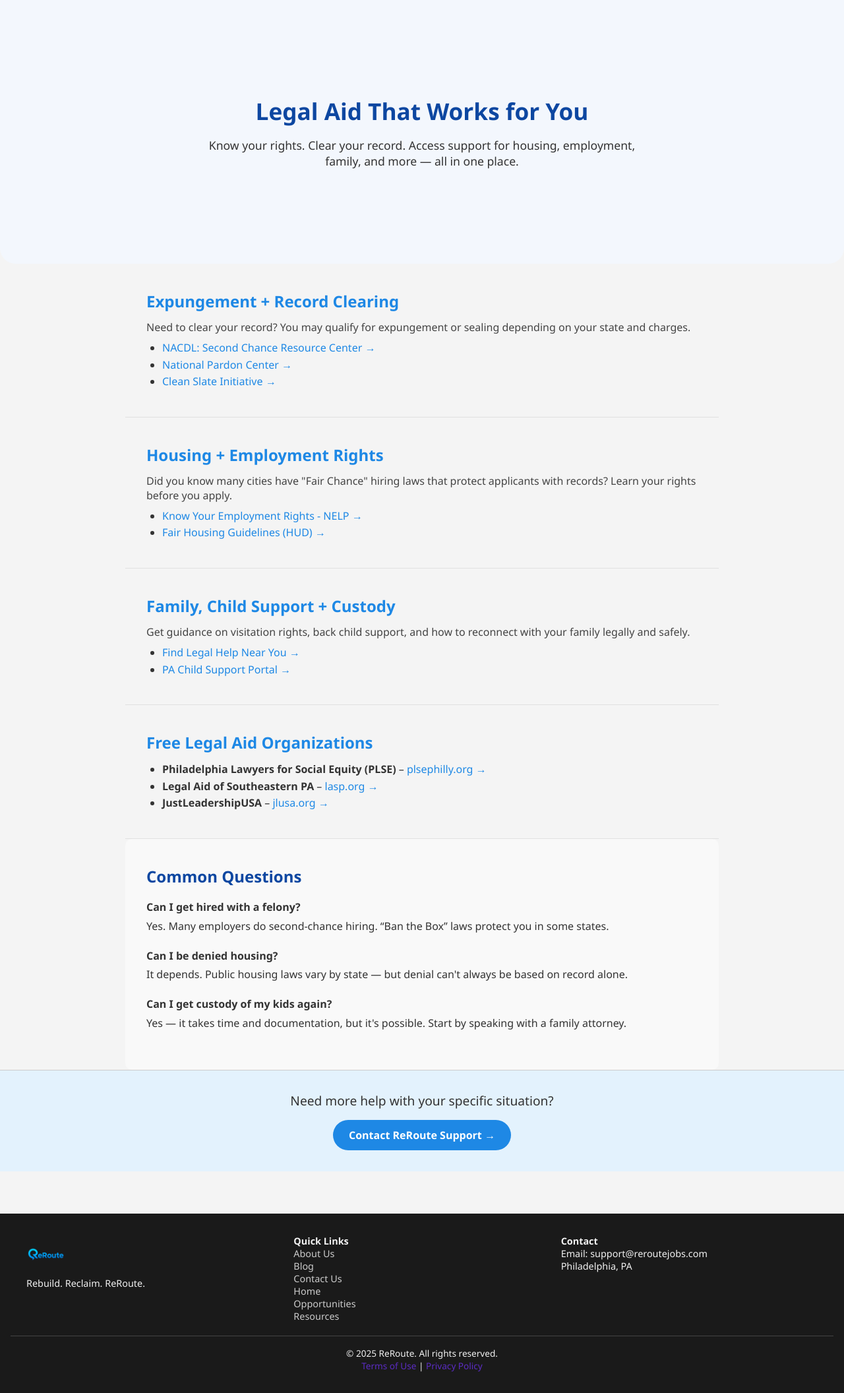
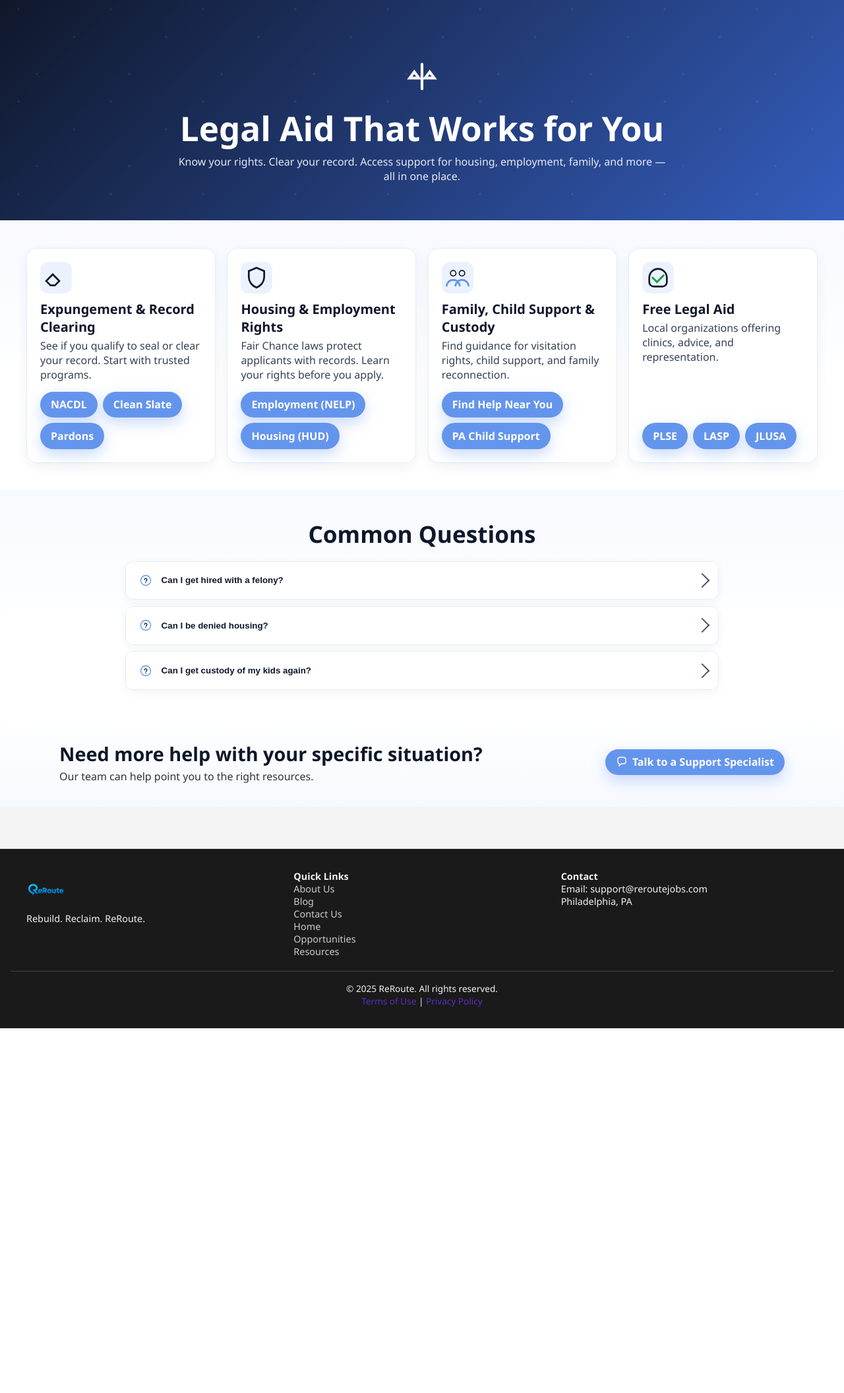
Before and after one commit to jcoffer921/reroute, a Django app: page /resources/reentry-help/legal-aid/ in a window 1280 px wide. Shown: the part 72-2184 px from the top of the page at 66% size. After the commit the page ends 1631 px from the top, so only its background shows below. Run offline with Django 5.2, Linux system fonts and the light colour scheme; data comes from the database, SQL or seed files in the repository; data that the repository does not hold is empty; parts of the project's set-up code (start-up, migrations or seed data) failed here and were passed over.

Commit message:
Legal aid page improved

```diff
--- a/resources/static/resources/css/reentry_help/legal_aid.css
+++ b/resources/static/resources/css/reentry_help/legal_aid.css
@@ -1,277 +1,55 @@
-/* ===== Legal Aid Styles ===== */
+/* ===== Legal Aid — Redesigned ===== */
 
-.legal-hero {
-  background-color: #f3f7fd;
-  text-align: center;
-  padding: 9rem 2rem;
-  border-radius: 0 0 1.5rem 1.5rem;
+/* Hero */
+.la-hero { position: relative; background: linear-gradient(135deg, #0F172A, #345dbd); color: #fff; padding: 5.5rem 1.5rem 3.5rem; overflow: hidden; }
+.la-hero-inner { max-width: 1100px; margin: 0 auto; text-align: center; position: relative; z-index: 1; }
+.la-hero-icon { display: inline-block; margin-bottom: .6rem; opacity: .95; }
+.la-hero h1 { margin: 0 0 .35rem; font-size: clamp(2.2rem, 4.8vw, 3.2rem); font-weight: 900; }
+.la-subtext { margin: 0 auto; color: #e6e9f2; max-width: 760px; }
+.la-hero-bg { position: absolute; inset: 0; pointer-events: none; opacity: .25; background-image:
+  radial-gradient(circle at 20% 10%, rgba(255,255,255,.25) 0 2px, transparent 2px),
+  radial-gradient(circle at 80% 40%, rgba(255,255,255,.25) 0 2px, transparent 2px),
+  radial-gradient(circle at 40% 80%, rgba(255,255,255,.25) 0 2px, transparent 2px);
+  background-size: 140px 140px;
 }
 
-.legal-hero h1 {
-  font-size: 2.2rem;
-  font-weight: 700;
-  color: #0d47a1;
-  margin-bottom: 1rem;
-}
+/* Sections */
+.la-section { padding: 2.6rem 1.5rem; background: linear-gradient(180deg, #f6f9ff 0%, #ffffff 60%); }
+.la-inner { max-width: 1200px; margin: 0 auto; }
+.la-h2 { text-align: center; margin: 0 0 1.1rem; font-size: clamp(1.8rem, 3.2vw, 2.2rem); font-weight: 900; color: #0F172A; }
 
-.legal-hero p {
-  font-size: 1.1rem;
-  color: #333;
-  max-width: 700px;
-  margin: 0 auto;
-}
+/* Cards */
+.la-cards { display: grid; grid-template-columns: repeat(4, 1fr); gap: 1.1rem; align-items: stretch; }
+@media (max-width: 1100px){ .la-cards { grid-template-columns: repeat(2, 1fr); } }
+@media (max-width: 640px){ .la-cards { grid-template-columns: 1fr; } }
+.la-card { display: flex; flex-direction: column; background: #fff; border: 1px solid #e6ecfb; border-radius: 16px; padding: 1.25rem; box-shadow: 0 6px 18px rgba(10,34,80,.06); transition: transform .18s ease, box-shadow .18s ease, border-color .18s ease; }
+.la-card:hover { transform: translateY(-6px); border-color: rgba(100,149,237,.5); box-shadow: 0 16px 36px rgba(10,34,80,.12); }
+.la-card-icon { margin-bottom: .5rem; width: 48px; height: 48px; border-radius: 12px; background: rgba(100,149,237,.12); display: inline-flex; align-items: center; justify-content: center; }
+.la-card h2 { margin: .15rem 0 .25rem; font-size: 1.25rem; font-weight: 900; color: #0F172A; }
+.la-card p { margin: 0 0 .9rem; color: #334155; }
+.la-actions { margin-top: auto; display: flex; flex-wrap: wrap; gap: .5rem; }
+.btn-pill { display: inline-block; padding: .55rem 1rem; background: #6495ED; color: #fff; border-radius: 999px; text-decoration: none; font-weight: 800; box-shadow: 0 8px 22px rgba(100,149,237,.35); }
+.btn-pill:hover { background: #5a86d6; }
 
-.legal-section {
-  padding: 2.5rem 2rem;
-  max-width: 900px;
-  margin: 0 auto;
-  border-bottom: 1px solid #e0e0e0;
-}
+/* Accordion */
+.la-accordion { display: grid; gap: .6rem; max-width: 900px; margin: 0 auto; }
+.la-acc-item { border: 1px solid #e6ecfb; border-radius: 12px; overflow: hidden; background: #fff; box-shadow: 0 4px 14px rgba(10,34,80,.05); }
+.la-acc-toggle { width: 100%; text-align: left; background: #fff; border: 0; padding: .9rem 1rem; display: grid; grid-template-columns: auto 1fr auto; align-items: center; gap: .6rem; cursor: pointer; }
+.la-acc-toggle:hover { background: #f7faff; }
+.la-acc-title { font-weight: 800; color: #0F172A; }
+.la-acc-icon { width: 28px; height: 28px; display: inline-flex; align-items: center; justify-content: center; }
+.la-acc-chevron { width: 16px; height: 16px; border-right: 2px solid #475569; border-bottom: 2px solid #475569; transform: rotate(-45deg); transition: transform .2s ease; }
+.la-acc-toggle[aria-expanded="true"] .la-acc-chevron { transform: rotate(45deg); }
+.la-acc-panel { padding: 0 1rem 1rem; color: #334155; }
 
-.legal-section h2 {
-  font-size: 1.5rem;
-  color: #1e88e5;
-  margin-bottom: 0.75rem;
-}
+/* Related Articles */
+.related-articles { margin-top: 2rem; padding: 2rem; background: #f8f9fa; border-radius: 10px; }
+.related-articles h2 { font-size: 1.8rem; margin-bottom: 1rem; }
+.related-article-list { list-style: none; padding: 0; }
+.related-article-list li { margin-bottom: 1.25rem; }
 
-.legal-section p {
-  font-size: 1rem;
-  margin-bottom: 0.5rem;
-  color: #444;
-}
-
-.legal-section ul {
-  list-style-type: disc;
-  padding-left: 1.5rem;
-  line-height: 1.6;
-  color: #333;
-}
-
-.legal-section ul li a {
-  color: #1e88e5;
-  text-decoration: none;
-}
-
-.legal-section ul li a:hover {
-  text-decoration: underline;
-}
-
-.legal-faq {
-  padding: 2.5rem 2rem;
-  max-width: 900px;
-  margin: 0 auto;
-  background-color: #f9f9f9;
-  border-radius: 10px;
-}
-
-.legal-faq h2 {
-  font-size: 1.5rem;
-  margin-bottom: 1rem;
-  color: #0d47a1;
-}
-
-.legal-faq ul {
-  list-style-type: none;
-  padding-left: 0;
-  line-height: 1.8;
-}
-
-.legal-faq li {
-  margin-bottom: 1rem;
-}
-
-.legal-cta {
-  text-align: center;
-  padding: 2rem;
-  background-color: #e3f2fd;
-  border-top: 1px solid #ccc;
-}
-
-.legal-cta p {
-  font-size: 1.2rem;
-  margin-bottom: 1rem;
-}
-
-.btn-primary {
-  background-color: #1e88e5;
-  color: white;
-  padding: 0.75rem 1.5rem;
-  border-radius: 30px;
-  text-decoration: none;
-  font-weight: 600;
-  display: inline-block;
-}
-
-.btn-primary:hover {
-  background-color: #1565c0;
-}
-
-/* ===== Modal Styling ===== */
-.modal {
-  padding-top: 1.5rem;
-  display: none;
-  position: fixed;
-  z-index: 999;
-  inset: 0;
-  background-color: rgba(0, 0, 0, 0.5);
-  animation: fadeIn 0.25s ease-in-out;
-}
-
-.modal-content {
-  background-color: #fff;
-  margin: auto;
-  padding: 5rem 2.5rem;
-  width: 90%;
-  max-width: 600px;
-  border-radius: 16px;
-  position: relative;
-  top: 10%;
-  max-height: 85vh; /* ✅ Limit height */
-  overflow-y: auto;   /* ✅ Enable scroll when needed */
-  box-shadow: 0 12px 24px rgba(0, 0, 0, 0.2);
-  animation: slideUp 0.3s ease-out;
-}
-
-
-@keyframes fadeIn {
-  from { opacity: 0 }
-  to { opacity: 1 }
-}
-
-@keyframes slideUp {
-  from { transform: translateY(40px); opacity: 0 }
-  to { transform: translateY(0); opacity: 1 }
-}
-
-.modal-content h3 {
-  font-size: 1.4rem;
-  font-weight: 700;
-  color: #1e88e5;
-  margin-bottom: 1rem;
-  display: flex;
-  align-items: center;
-  gap: 0.5rem;
-}
-
-.modal-content ul {
-  list-style-type: disc;
-  padding-left: 1.25rem;
-  margin-bottom: 1.75rem;
-  color: #444;
-  line-height: 1.6;
-  font-size: 1rem;
-}
-
-.modal-content ul li {
-  margin-bottom: 0.75rem;
-}
-
-.modal-content ul li strong {
-  font-weight: 600;
-}
-
-.close {
-  position: absolute;
-  top: 14px;
-  right: 18px;
-  font-size: 1.5rem;
-  color: #888;
-  font-weight: bold;
-  cursor: pointer;
-}
-
-.close:hover {
-  color: #000;
-}
-
-.btn-primary {
-  background-color: #1e88e5;
-  color: white;
-  padding: 0.75rem 1.5rem;
-  border-radius: 30px;
-  text-decoration: none;
-  font-weight: 600;
-  display: inline-block;
-  transition: background-color 0.2s ease;
-  font-size: 1rem;
-}
-
-.btn-primary:hover {
-  background-color: #1565c0;
-}
-
-.last-updated {
-  font-size: 0.9rem;
-  color: #666;
-  margin-bottom: 1rem;
-  text-align: center;
-}
-
-.rights-list li {
-  margin-bottom: 2rem;
-}
-
-.truth-box {
-  background-color: #f1f8ff;
-  border-left: 4px solid #1e88e5;
-  padding: 0.75rem 1rem;
-  margin-top: 0.5rem;
-  border-radius: 6px;
-  font-size: 0.95rem;
-  color: #333;
-}
-
-.label-true {
-  font-weight: bold;
-  color: #1e88e5;
-  margin-right: 0.3rem;
-}
-
-/* ===== Clickable LI Style ===== */
-.clickable-li {
-  cursor: pointer;
-  transition: color 0.2s ease;
-}
-
-.clickable-li:hover {
-  text-decoration: underline;
-  color: #1e88e5;
-}
-
-.related-articles {
-  margin-top: 3rem;
-  padding: 2rem;
-  background: #f8f9fa;
-  border-radius: 10px;
-}
-
-.related-articles h2 {
-  font-size: 1.8rem;
-  margin-bottom: 1rem;
-}
-
-.related-article-list {
-  list-style: none;
-  padding: 0;
-}
-
-.related-article-list li {
-  margin-bottom: 1.25rem;
-}
-
-.related-article-list a {
-  color: #007bff;
-  text-decoration: none;
-  font-weight: 600;
-}
-
-.related-article-list a:hover {
-  text-decoration: underline;
-}
-
-.view-more {
-  display: inline-block;
-  margin-top: 1rem;
-  color: #007bff;
-  font-weight: bold;
-}
+/* CTA banner */
+.la-cta { background: linear-gradient(180deg, #ffffff 0%, #f6f9ff 100%); padding: 2.2rem 1.5rem; }
+.la-cta-inner { max-width: 1100px; margin: 0 auto; display: grid; grid-template-columns: 1fr auto; align-items: center; gap: 1rem; }
+.la-cta h3 { margin: 0 0 .25rem; font-size: clamp(1.4rem, 2.8vw, 1.8rem); font-weight: 900; color: #0F172A; }
+.la-support-btn { display: inline-flex; align-items: center; gap: .45rem; }
--- a/resources/templates/resources/reentry_help/index.html
+++ b/resources/templates/resources/reentry_help/index.html
@@ -9,12 +9,6 @@
 <!-- Hero with gradient + subtle pattern -->
 <section class="rehelp-hero">
   <div class="rehelp-hero-inner">
-    <div class="rehelp-hero-icon" aria-hidden="true">
-      <!-- Justice scales icon -->
-      <svg width="56" height="56" viewBox="0 0 24 24" fill="none" xmlns="http://www.w3.org/2000/svg">
-        <path d="M12 4v16M7 9l-3 4h6l-3-4zm10 0l-3 4h6l-3-4z" stroke="#fff" stroke-width="1.8" stroke-linecap="round"/>
-      </svg>
-    </div>
     <h1>Reentry Help</h1>
     <p class="rehelp-subtext">Legal, housing, and counseling resources to support your journey.</p>
   </div>
--- a/resources/templates/resources/reentry_help/legal_aid.html
+++ b/resources/templates/resources/reentry_help/legal_aid.html
@@ -6,99 +6,132 @@
 {% block content %}
 <link rel="stylesheet" href="{% static 'resources/css/reentry_help/legal_aid.css' %}">
 
-<div class="legal-hero">
+<!-- Hero -->
+<section class="la-hero">
+  <div class="la-hero-inner">
+    <div class="la-hero-icon" aria-hidden="true">
+      <!-- Legal/justice icon -->
+      <svg width="56" height="56" viewBox="0 0 24 24" fill="none" xmlns="http://www.w3.org/2000/svg">
+        <path d="M12 4v16M7 9l-3 4h6l-3-4zm10 0l-3 4h6l-3-4z" stroke="#fff" stroke-width="1.8" stroke-linecap="round"/>
+      </svg>
+    </div>
     <h1>Legal Aid That Works for You</h1>
-  <p>Know your rights. Clear your record. Access support for housing, employment, family, and more — all in one place.</p>
+    <p class="la-subtext">Know your rights. Clear your record. Access support for housing, employment, family, and more — all in one place.</p>
   </div>
+  <div class="la-hero-bg" aria-hidden="true"></div>
+</section>
 
-<div class="legal-section">
-  <h2>Expungement + Record Clearing</h2>
-  <p>Need to clear your record? You may qualify for expungement or sealing depending on your state and charges.</p>
-  <ul>
-    <li><a href="https://www.nacdl.org/Content/Second-Chance-Resources" target="_blank">NACDL: Second Chance Resource Center →</a></li>
-    <li><a href="https://www.pardons.org" target="_blank">National Pardon Center →</a></li>
-    <li><a href="https://cleanslateinitiative.org/" target="_blank">Clean Slate Initiative →</a></li>
-  </ul>
+<!-- Category Cards -->
+<section class="la-section">
+  <div class="la-inner">
+    <div class="la-cards">
+      <!-- Expungement -->
+      <article class="la-card">
+        <div class="la-card-icon" aria-hidden="true">
+          <!-- eraser/clean slate icon -->
+          <svg width="40" height="40" viewBox="0 0 24 24" fill="none" xmlns="http://www.w3.org/2000/svg"><path d="M3 15l6-6 6 6-4 4H7l-4-4z" stroke="#0F172A" stroke-width="1.6"/></svg>
         </div>
+        <h2>Expungement & Record Clearing</h2>
+        <p>See if you qualify to seal or clear your record. Start with trusted programs.</p>
+        <div class="la-actions">
+          <a class="btn-pill" target="_blank" href="https://www.nacdl.org/Content/Second-Chance-Resources">NACDL</a>
+          <a class="btn-pill" target="_blank" href="https://cleanslateinitiative.org/">Clean Slate</a>
+          <a class="btn-pill" target="_blank" href="https://www.pardons.org">Pardons</a>
+        </div>
+      </article>
 
-<div class="legal-section">
-  <h2>Housing + Employment Rights</h2>
-  <p>Did you know many cities have "Fair Chance" hiring laws that protect applicants with records? Learn your rights before you apply.</p>
-  <ul>
-    <!--<li><a href="https://www.nelp.org/explore-the-issues/workers-with-records/" target="_blank">Know Your Employment Rights - NELP →</a></li>-->
-    <li>
-      <a href="#" id="triggerModal" class="clickable-li">Know Your Employment Rights - NELP →</a>
-    </li>
+      <!-- Housing & Employment Rights -->
+      <article class="la-card">
+        <div class="la-card-icon" aria-hidden="true">
+          <!-- shield/rights icon -->
+          <svg width="40" height="40" viewBox="0 0 24 24" fill="none" xmlns="http://www.w3.org/2000/svg"><path d="M12 3l7 3v5c0 5.25-3.5 8.75-7 10-3.5-1.25-7-4.75-7-10V6l7-3z" stroke="#0F172A" stroke-width="1.6"/></svg>
+        </div>
+        <h2>Housing & Employment Rights</h2>
+        <p>Fair Chance laws protect applicants with records. Learn your rights before you apply.</p>
+        <div class="la-actions">
+          <a class="btn-pill" target="_blank" href="https://www.nelp.org/explore-the-issues/workers-with-records/">Employment (NELP)</a>
+          <a class="btn-pill" target="_blank" href="https://www.hud.gov/program_offices/fair_housing_equal_opp">Housing (HUD)</a>
+        </div>
+      </article>
 
-    <li><a href="https://www.hud.gov/program_offices/fair_housing_equal_opp" target="_blank">Fair Housing Guidelines (HUD) →</a></li>
-  </ul>
+      <!-- Family & Child Support -->
+      <article class="la-card">
+        <div class="la-card-icon" aria-hidden="true">
+          <!-- family icon -->
+          <svg width="40" height="40" viewBox="0 0 24 24" fill="none" xmlns="http://www.w3.org/2000/svg"><circle cx="8" cy="8" r="2.5" stroke="#0F172A"/><circle cx="16" cy="8" r="2.5" stroke="#0F172A"/><path d="M2 20a6 6 0 0 1 12 0M10 20a6 6 0 0 1 12 0" stroke="#6495ED" stroke-width="1.6"/></svg>
         </div>
+        <h2>Family, Child Support & Custody</h2>
+        <p>Find guidance for visitation rights, child support, and family reconnection.</p>
+        <div class="la-actions">
+          <a class="btn-pill" target="_blank" href="https://www.lawhelp.org">Find Help Near You</a>
+          <a class="btn-pill" target="_blank" href="https://www.childsupport.state.pa.us/">PA Child Support</a>
+        </div>
+      </article>
 
-<!-- RIGHTS MODAL -->
-<div id="rightsModal" class="modal">
-  <div class="modal-content">
-    <span id="closeRightsModal" class="close">&times;</span>
-    <h3>📜 Your Rights When Applying for a Job</h3>
-    <ul>
-      <li>
-        <strong>No criminal record questions</strong> on job applications.
-        <div class="truth-box">
-          ✅ <span class="label-true">TRUE</span> - In Philly: Employers cannot ask about criminal convictions on job applications. It's part of the city's “Ban the Box” ordinance (amended in 2021).
+      <!-- Free Legal Aid Orgs -->
+      <article class="la-card">
+        <div class="la-card-icon" aria-hidden="true">
+          <!-- hands/help icon -->
+          <svg width="40" height="40" viewBox="0 0 24 24" fill="none" xmlns="http://www.w3.org/2000/svg"><path d="M7 12l4 4 6-6" stroke="#16a34a" stroke-width="1.8" stroke-linecap="round"/><path d="M4 12a8 8 0 0 1 16 0v4a4 4 0 0 1-4 4H8a4 4 0 0 1-4-4v-4z" stroke="#0F172A" stroke-width="1.6"/></svg>
         </div>
-      </li>
-      <li>
-        <strong>Background checks</strong> only after a conditional job offer.
-        <div class="truth-box">
-          ✅ <span class="label-true">TRUE</span> — Philly employers may only run a background check after making a conditional offer of employment.
+        <h2>Free Legal Aid</h2>
+        <p>Local organizations offering clinics, advice, and representation.</p>
+        <div class="la-actions">
+          <a class="btn-pill" target="_blank" href="https://plsephilly.org">PLSE</a>
+          <a class="btn-pill" target="_blank" href="https://lasp.org/">LASP</a>
+          <a class="btn-pill" target="_blank" href="https://jlusa.org">JLUSA</a>
         </div>
-      </li>
+      </article>
+    </div>
+  </div>
+</section>
 
-      <li>
-        <strong>Context matters:</strong> Employers must consider the time passed, your record, and the job role.
-        <div class="truth-box">
-          ✅ <span class="label-true">TRUE</span> — Employers are required to do an individualized assessment under local law.
-        </div>
-      </li>
-
-      <li>
-        <strong>Discrimination is illegal</strong> under Philly's Fair Chance Hiring Law.
-        <div class="truth-box">
-          ✅ <span class="label-true">TRUE</span> — Employers can't automatically reject you based on a record without following the required review and notice process. Blanket policies = illegal.
-        </div>
-      </li>
-    </ul>
-    <p class="last-updated">Updated as of July 2025</p>
-    <a href="https://www.nelp.org/explore-the-issues/workers-with-records/"
-       target="_blank" class="btn-primary">View Full Guide at NELP →</a>
+<!-- FAQ Accordion -->
+<section class="la-section">
+  <div class="la-inner">
+    <h2 class="la-h2">Common Questions</h2>
+    <div class="la-accordion" id="laAccordion">
+      <div class="la-acc-item">
+        <button class="la-acc-toggle" aria-expanded="false">
+          <span class="la-acc-icon" aria-hidden="true">
+            <svg width="20" height="20" viewBox="0 0 24 24" fill="none" xmlns="http://www.w3.org/2000/svg"><circle cx="12" cy="12" r="9" stroke="#6495ED" stroke-width="1.6"/><path d="M12 16h0" stroke="#0F172A" stroke-width="2" stroke-linecap="round"/><path d="M9.8 10.5a2.2 2.2 0 1 1 3.9 1.5c-.5.5-1 .8-1.2 1.4" stroke="#0F172A" stroke-width="1.6" stroke-linecap="round"/></svg>
+          </span>
+          <span class="la-acc-title">Can I get hired with a felony?</span>
+          <span class="la-acc-chevron" aria-hidden="true"></span>
+        </button>
+        <div class="la-acc-panel" hidden>
+          <p>Yes. Many employers practice second-chance hiring. In some states/cities, “Ban the Box” and Fair Chance laws limit when employers can ask about records.</p>
         </div>
       </div>
 
-<div class="legal-section">
-  <h2>Family, Child Support + Custody</h2>
-  <p>Get guidance on visitation rights, back child support, and how to reconnect with your family legally and safely.</p>
-  <ul>
-    <li><a href="https://www.lawhelp.org" target="_blank">Find Legal Help Near You →</a></li>
-    <li><a href="https://www.childsupport.state.pa.us/" target="_blank">PA Child Support Portal →</a></li>
-  </ul>
+      <div class="la-acc-item">
+        <button class="la-acc-toggle" aria-expanded="false">
+          <span class="la-acc-icon" aria-hidden="true">
+            <svg width="20" height="20" viewBox="0 0 24 24" fill="none" xmlns="http://www.w3.org/2000/svg"><circle cx="12" cy="12" r="9" stroke="#6495ED" stroke-width="1.6"/><path d="M12 16h0" stroke="#0F172A" stroke-width="2" stroke-linecap="round"/><path d="M9.8 10.5a2.2 2.2 0 1 1 3.9 1.5c-.5.5-1 .8-1.2 1.4" stroke="#0F172A" stroke-width="1.6" stroke-linecap="round"/></svg>
+          </span>
+          <span class="la-acc-title">Can I be denied housing?</span>
+          <span class="la-acc-chevron" aria-hidden="true"></span>
+        </button>
+        <div class="la-acc-panel" hidden>
+          <p>It depends on local laws and housing type. Public housing policies vary, but denials cannot always be based solely on a record. Check local guidance and appeal options.</p>
+        </div>
       </div>
 
-<div class="legal-section">
-  <h2>Free Legal Aid Organizations</h2>
-  <ul>
-    <li><strong>Philadelphia Lawyers for Social Equity (PLSE)</strong> – <a href="https://plsephilly.org" target="_blank">plsephilly.org →</a></li>
-    <li><strong>Legal Aid of Southeastern PA</strong> – <a href="https://lasp.org/" target="_blank">lasp.org →</a></li>
-    <li><strong>JustLeadershipUSA</strong> – <a href="https://jlusa.org" target="_blank">jlusa.org →</a></li>
-  </ul>
+      <div class="la-acc-item">
+        <button class="la-acc-toggle" aria-expanded="false">
+          <span class="la-acc-icon" aria-hidden="true">
+            <svg width="20" height="20" viewBox="0 0 24 24" fill="none" xmlns="http://www.w3.org/2000/svg"><circle cx="12" cy="12" r="9" stroke="#6495ED" stroke-width="1.6"/><path d="M12 16h0" stroke="#0F172A" stroke-width="2" stroke-linecap="round"/><path d="M9.8 10.5a2.2 2.2 0 1 1 3.9 1.5c-.5.5-1 .8-1.2 1.4" stroke="#0F172A" stroke-width="1.6" stroke-linecap="round"/></svg>
+          </span>
+          <span class="la-acc-title">Can I get custody of my kids again?</span>
+          <span class="la-acc-chevron" aria-hidden="true"></span>
+        </button>
+        <div class="la-acc-panel" hidden>
+          <p>Often yes, with time and documentation. Courts consider the child’s best interest. Start by consulting a family law attorney or clinic in your area.</p>
         </div>
-
-<div class="legal-faq">
-  <h2>Common Questions</h2>
-  <ul>
-    <li><strong>Can I get hired with a felony?</strong><br>Yes. Many employers do second-chance hiring. “Ban the Box” laws protect you in some states.</li>
-    <li><strong>Can I be denied housing?</strong><br>It depends. Public housing laws vary by state — but denial can't always be based on record alone.</li>
-    <li><strong>Can I get custody of my kids again?</strong><br>Yes — it takes time and documentation, but it's possible. Start by speaking with a family attorney.</li>
-  </ul>
       </div>
+    </div>
+  </div>
+</section>
 
 {% if related_articles %}
   <section class="related-articles">
@@ -116,9 +149,25 @@
   </section>
 {% endif %}
 
-<div class="legal-cta">
-  <p>Need more help with your specific situation?</p>
-  <a href="{% url 'contact' %}" class="btn-primary">Contact ReRoute Support →</a>
+<!-- CTA Banner -->
+<section class="la-cta">
+  <div class="la-cta-inner">
+    <div class="la-cta-left">
+      <h3>Need more help with your specific situation?</h3>
+      <p>Our team can help point you to the right resources.</p>
     </div>
-<script src="{% static 'resources/js/reentry_help/legal_aid.js' %}"></script>
+    <div class="la-cta-right">
+      <a href="{% url 'contact' %}" class="btn-pill la-support-btn" aria-label="Talk to a Support Specialist">
+        <!-- chat icon -->
+        <svg width="18" height="18" viewBox="0 0 24 24" fill="none" xmlns="http://www.w3.org/2000/svg" aria-hidden="true"><path d="M4 7a4 4 0 0 1 4-4h8a4 4 0 0 1 4 4v5a4 4 0 0 1-4 4h-5l-4 4v-4H8a4 4 0 0 1-4-4V7z" stroke="#fff" stroke-width="1.8"/></svg>
+        <span>Talk to a Support Specialist</span>
+      </a>
+    </div>
+  </div>
+</section>
+
 {% endblock %}
+
+{% block extra_js %}
+  <script src="{% static 'resources/js/reentry_help/legal_aid.js' %}" defer></script>
+{% endblock %}
```
Also changed, not shown: resources/static/resources/css/reentry_help/index.css (+7 -2 lines), resources/static/resources/js/reentry_help/legal_aid.js (+18 -28 lines). Lines whose indentation alone changed are shown as unchanged.
